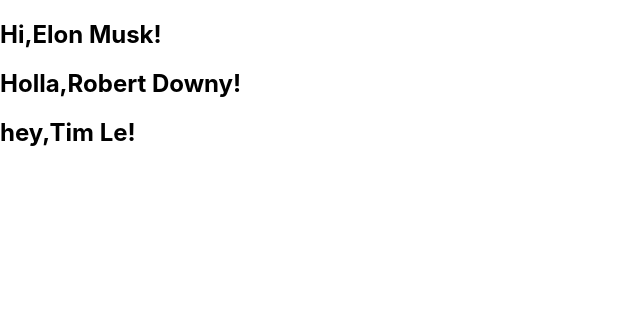
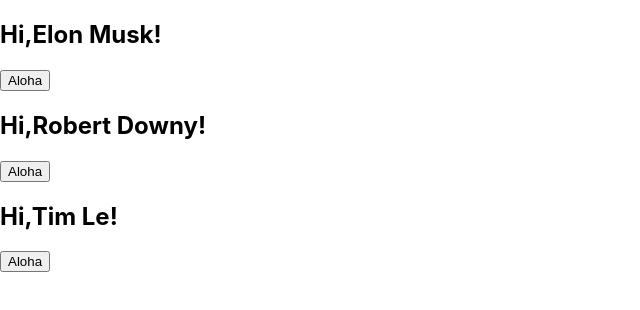
Before and after one commit to dominovocat/fm-react-app, a React (Create React App) app: page / in a window 1280 px wide. Shown: the top 310 px of the page, without its empty margins (0-640 px from the left). Built offline with nearby package versions, Linux system fonts and the light colour scheme.

Commit message:
Add component Aloha

```diff
--- a/src/App.js
+++ b/src/App.js
@@ -1,7 +1,7 @@
 import logo from "./logo.svg";
 import "./App.css";
 import React from "react";
-import Greeting from "./components/Greeting";
+import Aloha from "./components/Aloha";
 
 function App() {
   // return (
@@ -26,11 +26,16 @@
   // return <h1>Hi! JSX</h1>;
   // return React.createElement('h1',null,'Hi! JSX');
 
+  const user = {
+    fname: "Elon",
+    sname: "Musk",
+  };
+
   return (
     <>
-      <Greeting hello='Hi' name='Elon Musk'/>
-      <Greeting hello='Holla' name='Robert Downy'/>
-      <Greeting hello='hey' name='Tim Le'/>
+      <Aloha name={`${user.fname} ${user.sname}`} />
+      <Aloha name="Robert Downy" />
+      <Aloha name="Tim Le" />
     </>
   );
 }
--- /dev/null
+++ b/src/components/Aloha/index.js
@@ -0,0 +1,26 @@
+import React, { Component } from "react";
+
+class Aloha extends Component {
+  constructor(props) {
+    super(props);
+    this.state = { isHi: true };
+  }
+  handlerBtn = () => {
+    const { isHi } = this.state;
+    this.setState({
+      isHi: !isHi
+    })
+  }
+  render() {
+    const { name } = this.props;
+    const { isHi } = this.state;
+    return (
+      <>
+        <h2>{isHi ? "Hi" : "Bye"},{name}!</h2>
+        <button onClick={this.handlerBtn}>Aloha</button>
+      </>
+    )
+  }
+}
+
+export default Aloha;
--- a/src/components/Greeting/index.js
+++ /dev/null
@@ -1,10 +0,0 @@
-import {Component} from "react";
-
-class Greeting extends Component {
-  render(){
-    const {name, hello} = this.props;
-    return <h2>{hello},{name}!</h2>
-  }
-}
-
-export default Greeting;
```
